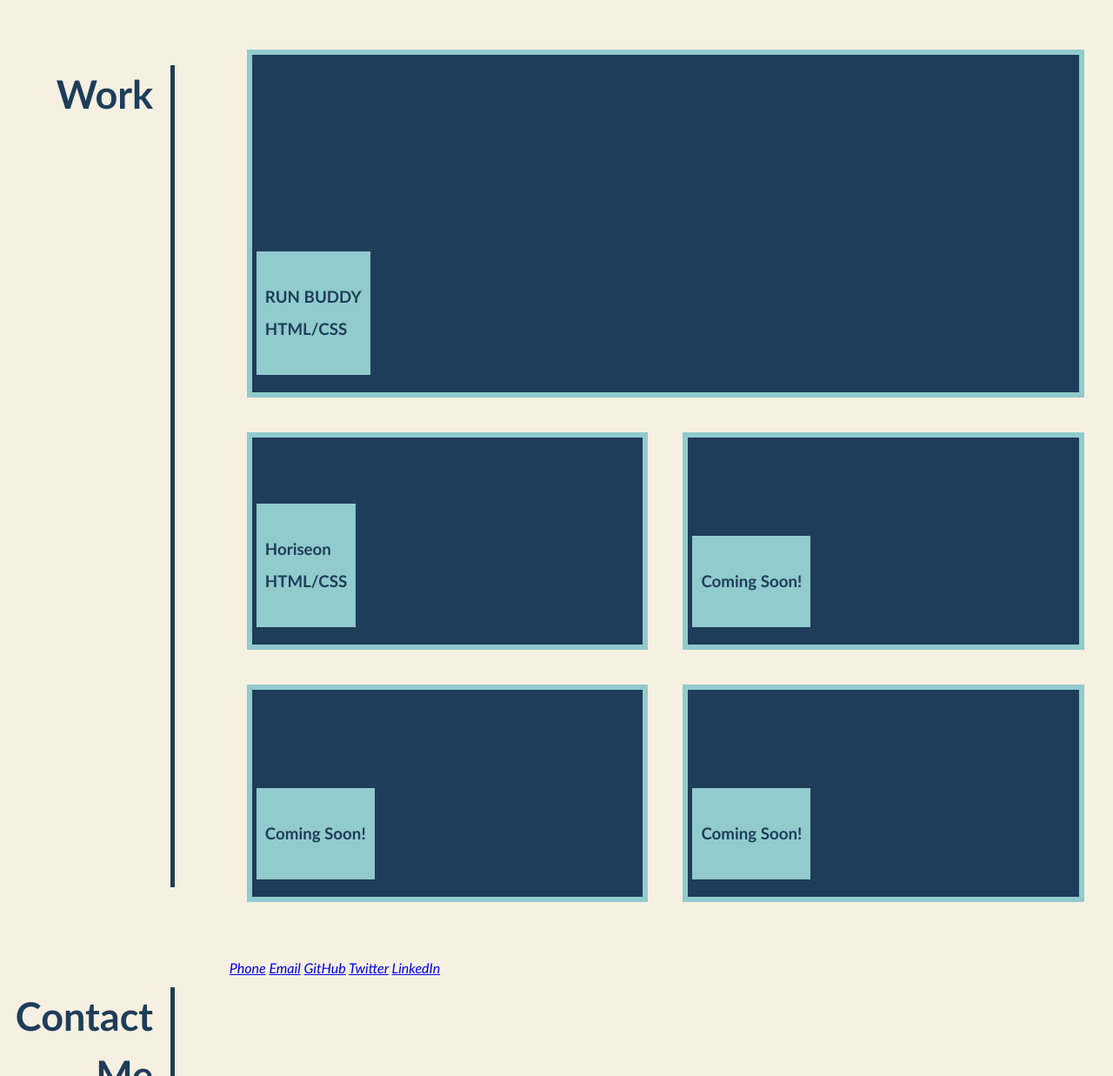
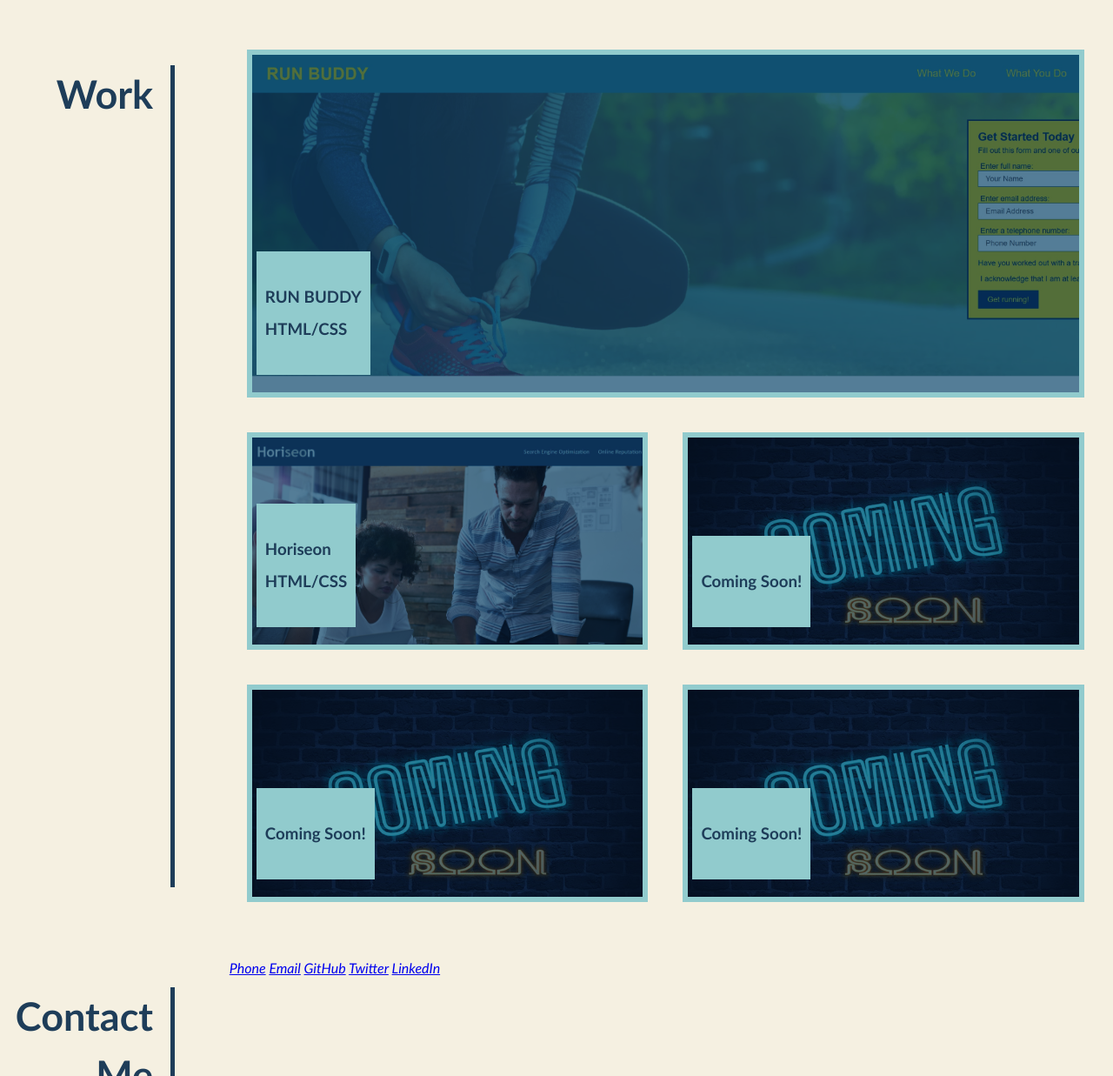
Before and after one commit to danpoggetti/my-portfolio, a plain HTML site: page index.html in a window 1280 px wide. Shown: the part 638-1875 px from the top of the page at 87% size. Drawn offline with Linux system fonts and the light colour scheme.

Commit message:
added hover and background images to css

```diff
--- a/assets/css/style.css
+++ b/assets/css/style.css
@@ -207,3 +207,28 @@ header nav a {
   background-color: var(--bglight);
   padding: 15px 10px;
 }
+
+.flex-pics:hover {
+  background-color: rgba(30,48,64,0.2);
+}
+
+/* work section pictures */
+.Project1 {
+  background-image: url("../images/run-buddy-bg.jpg");
+}
+
+.Project2 {
+  background-image: url("../images/horiseon.jpg");
+}
+
+.Project3 {
+  background-image: url("../images/coming-soon.jpg");
+}
+
+.Project4 {
+  background-image: url("../images/coming-soon.jpg");
+}
+
+.Project5 {
+  background-image: url("../images/coming-soon.jpg");
+}
```
